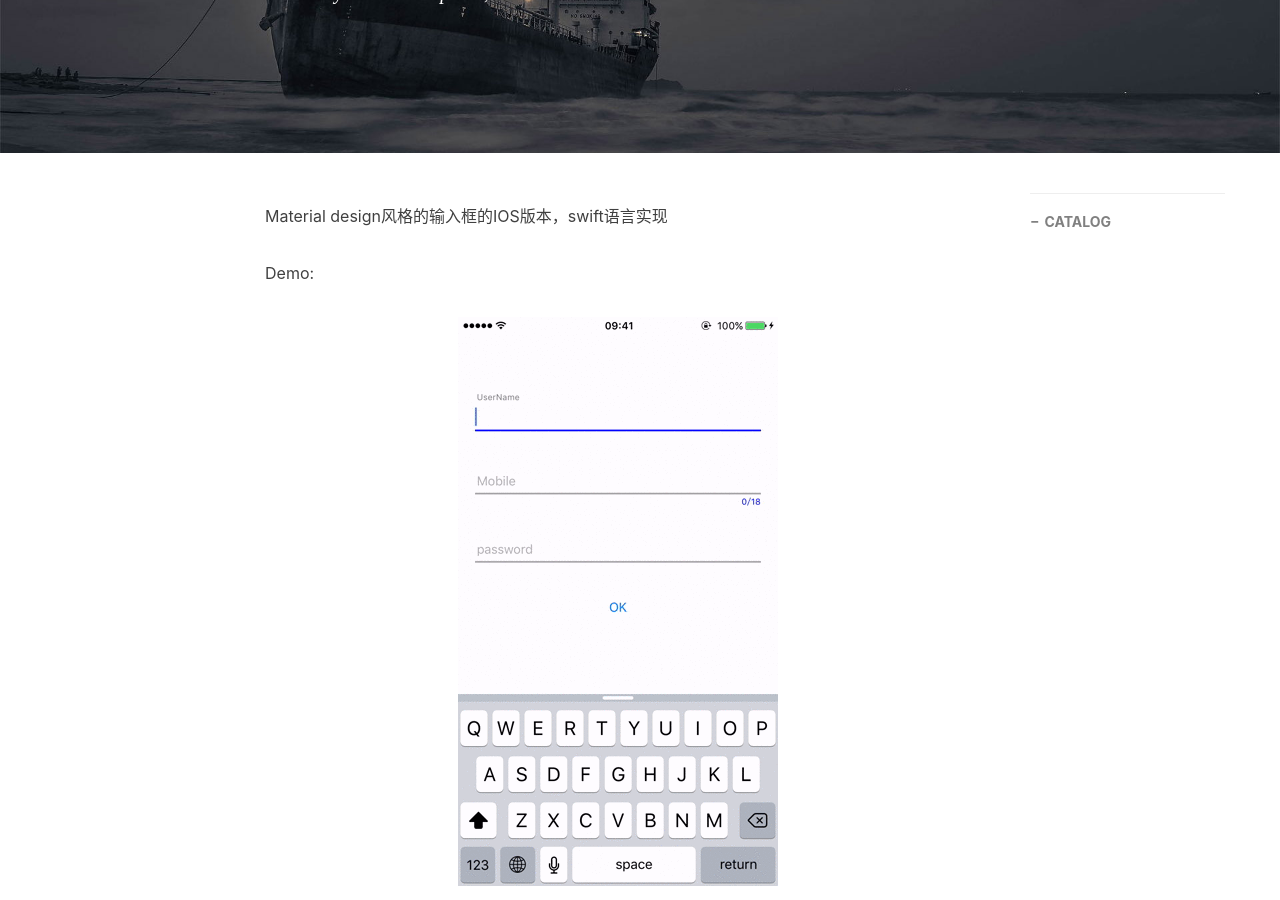
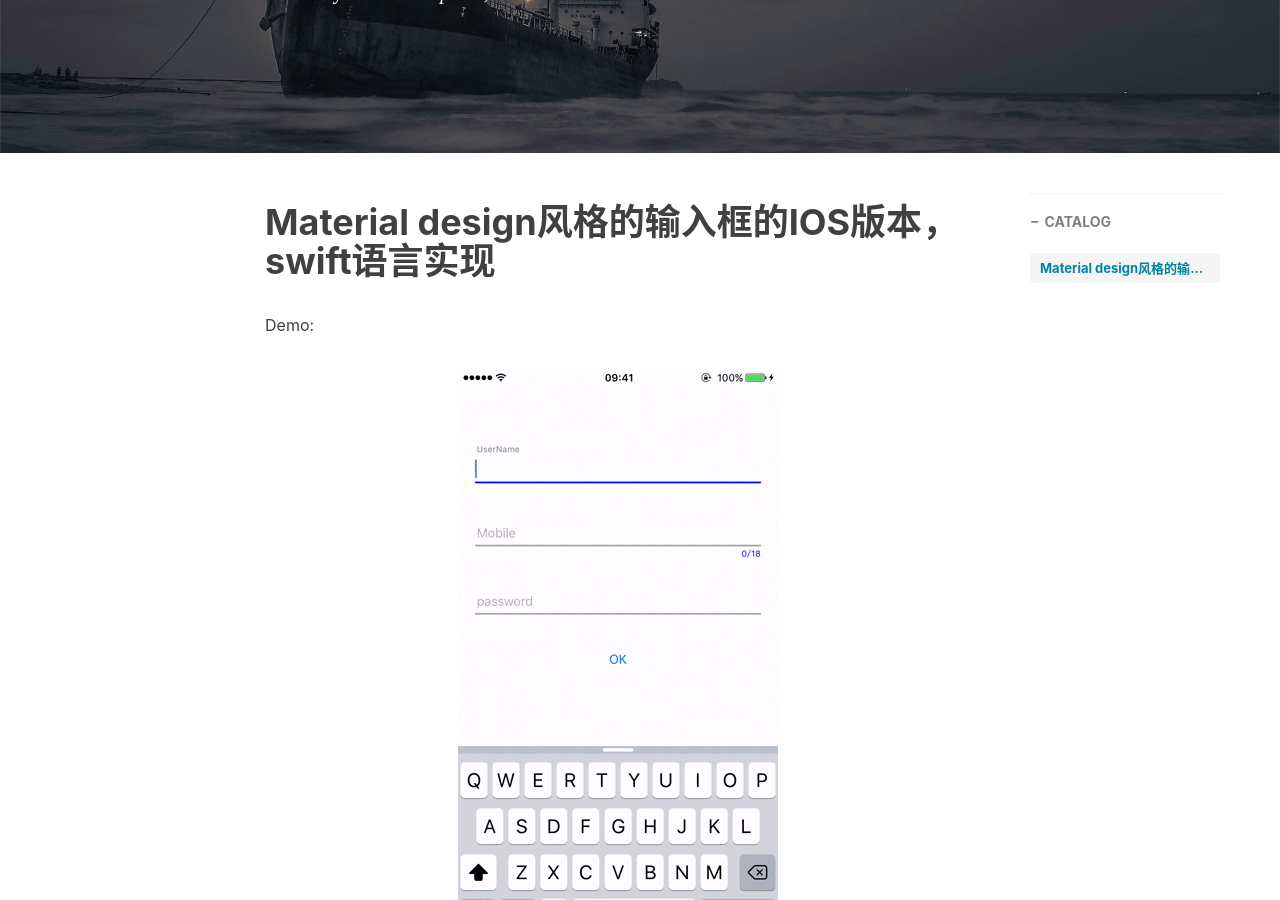
Before and after one commit to StevenDXC/Blog, a Jekyll site: the page built from _posts/2016-04-03-Floating_label_ textfield.md, in a window 1280 px wide and 900 px high, scrolled down 304 px. Built offline with Jekyll 4.4.1, drawn with Linux system fonts in a browser that asks for light colours; nearby versions of some CDN libraries; Markdown is read by kramdown in place of the engine named in the settings; comment, search, counter and statistics services are not loaded.

Commit message:
Update 2016-04-03-Floating_label_ textfield.md

```diff
--- a/_posts/2016-04-03-Floating_label_ textfield.md
+++ b/_posts/2016-04-03-Floating_label_ textfield.md
@@ -9,7 +9,7 @@ tags:
     - IOS
 ---
 
-Material design风格的输入框的IOS版本，swift语言实现
+#Material design风格的输入框的IOS版本，swift语言实现
 
 Demo:
 
```
